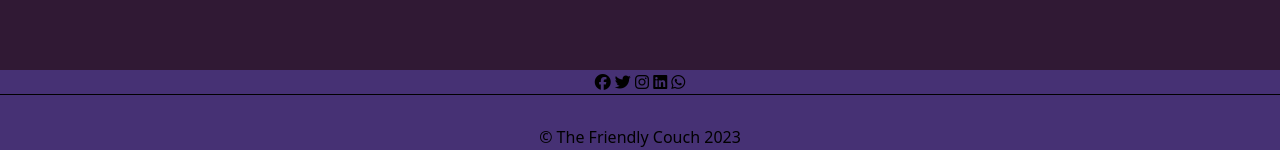
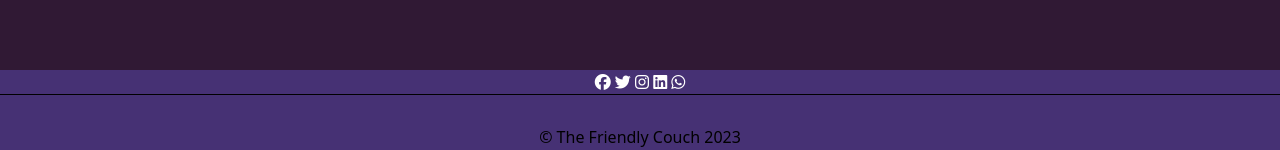
Before and after one commit to albertantony911/thefriendlycouch, a plain HTML site: page test2.html in a window 1280 px wide. Shown: the part 636-786 px from the top of the page. Drawn offline with Linux system fonts and the light colour scheme.

Commit message:
Update test2.html

```diff
--- a/test2.html
+++ b/test2.html
@@ -66,7 +66,7 @@
     <div class="text-center">
 
         <!-- Social Links -->
-        <div style="color: black;">
+        <div style="color: white;">
             <a href="#" title="Facebook" target="_blank"><i class="fa-brands fa-facebook"></i></a>
             <a href="#" title="Twitter" target="_blank"><i class="fa-brands fa-twitter"></i></a>
             <a href="#" title="Behance" target="_blank"><i class="fa-brands fa-instagram"></i></a>
```
